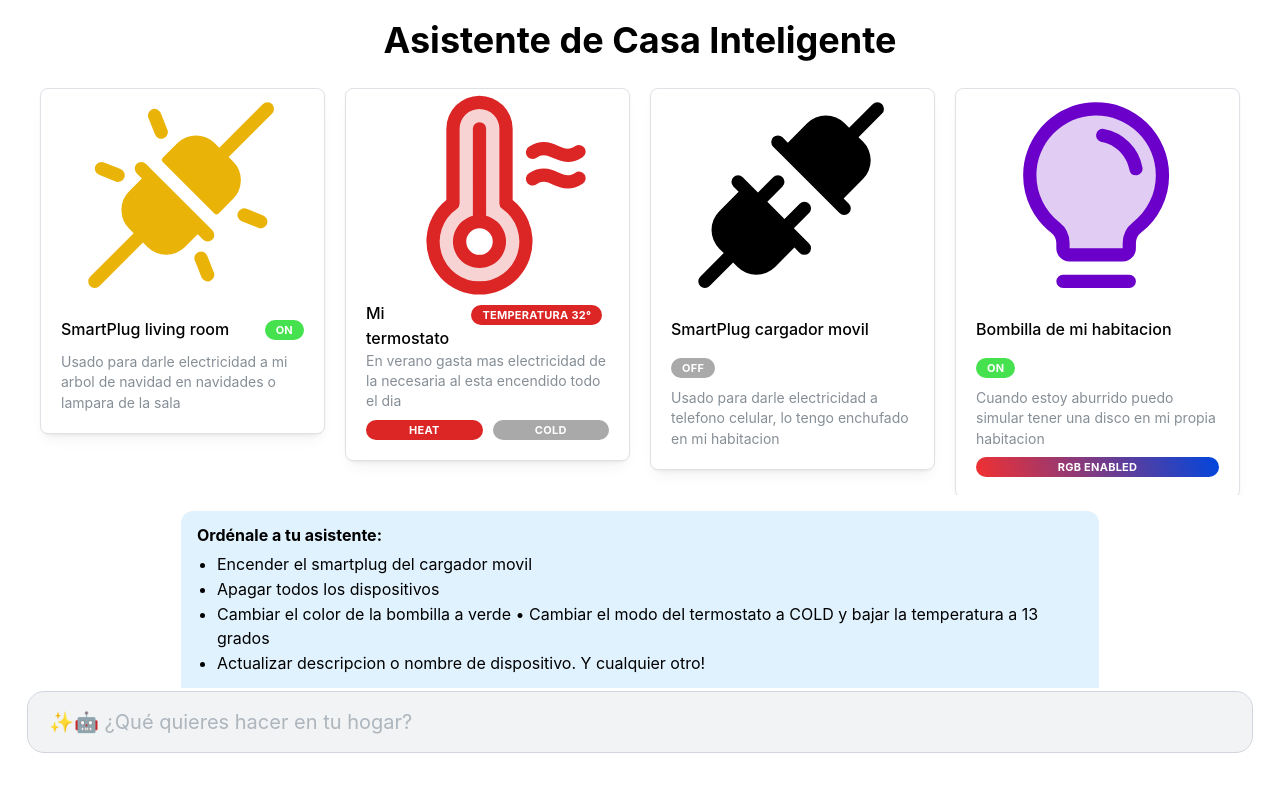
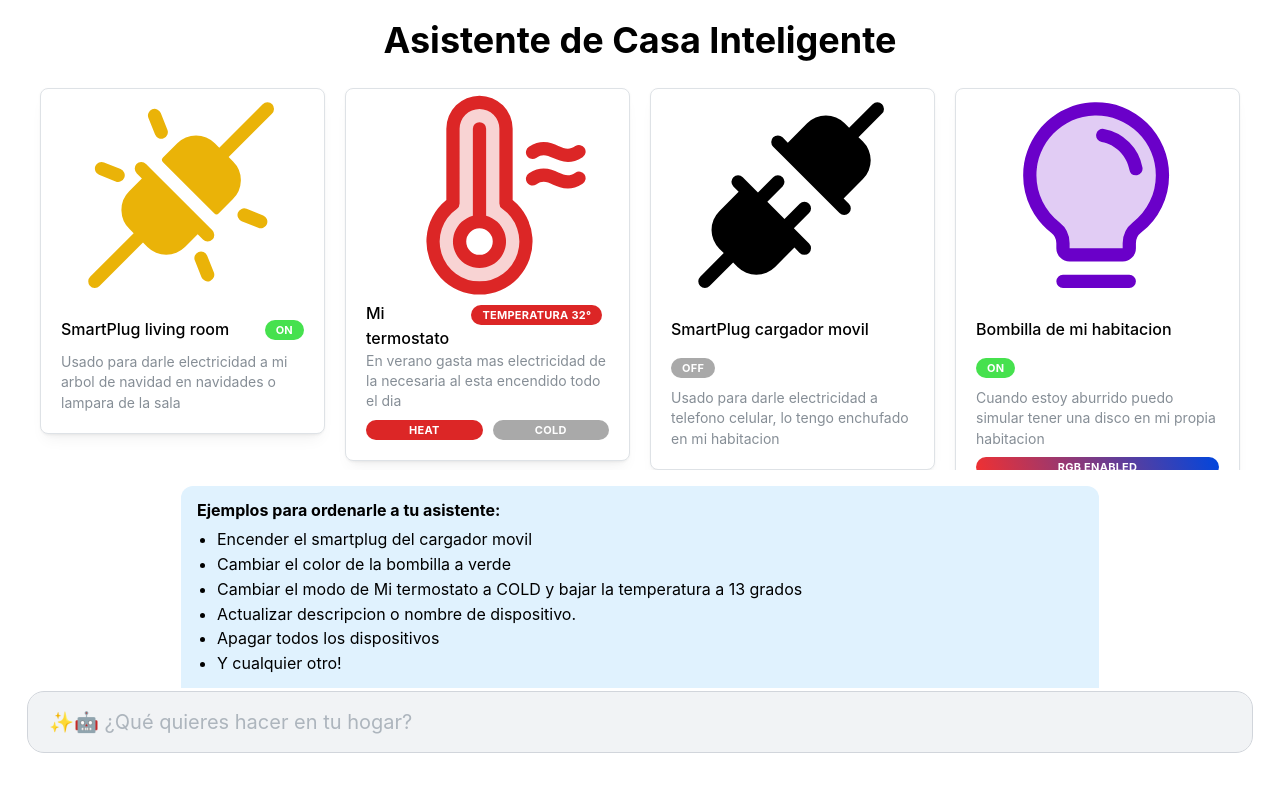
Before and after one commit to alejandroolmed59/home-assistant-gpt, a Next.js app: page / in a window 1280 px wide. Shown: the top 792 px of the page. Built offline with nearby package versions, Linux system fonts and the light colour scheme.

Commit message:
Update index.tsx

```diff
--- a/components/dashboard/index.tsx
+++ b/components/dashboard/index.tsx
@@ -136,22 +136,21 @@ export default function Page() {
       <div className="bottom-0 p-2 w-full mb-5">
         <div className="flex justify-center mb-1">
           <div className="rounded-t-xl px-4 py-3 bg-sky-100 w-full md:w-3/4">
-            <h4 className="font-bold mb-1">Ordénale a tu asistente:</h4>
+            <h4 className="font-bold mb-1">Ejemplos para ordenarle a tu asistente:</h4>
             <div className="pl-5">
               <ul className="list-disc">
                 <li>Encender el smartplug del cargador movil</li>
-                <li>Apagar todos los dispositivos</li>
-              </ul>
-
-              <ul className="list-disc">
                 <li>
-                  Cambiar el color de la bombilla a verde • Cambiar el modo del
-                  termostato a COLD y bajar la temperatura a 13 grados
+                  Cambiar el color de la bombilla a verde
                 </li>
                 <li>
-                  Actualizar descripcion o nombre de dispositivo. Y cualquier
-                  otro!
+                  Cambiar el modo de Mi termostato a COLD y bajar la temperatura a 13 grados
                 </li>
+                <li>
+                  Actualizar descripcion o nombre de dispositivo.
+                </li>
+                <li>Apagar todos los dispositivos</li>
+                <li>Y cualquier otro!</li>
               </ul>
             </div>
           </div>
```
